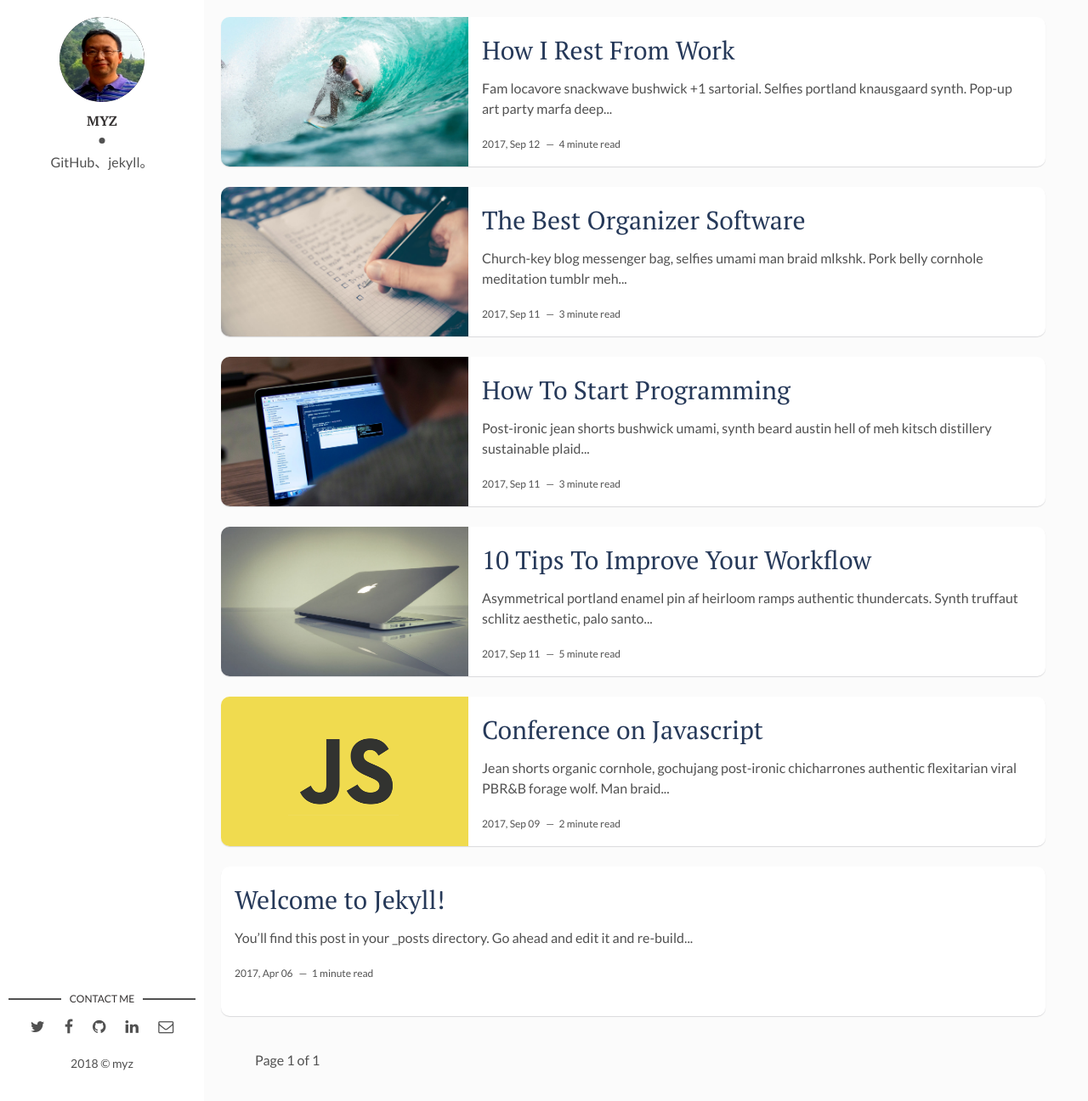
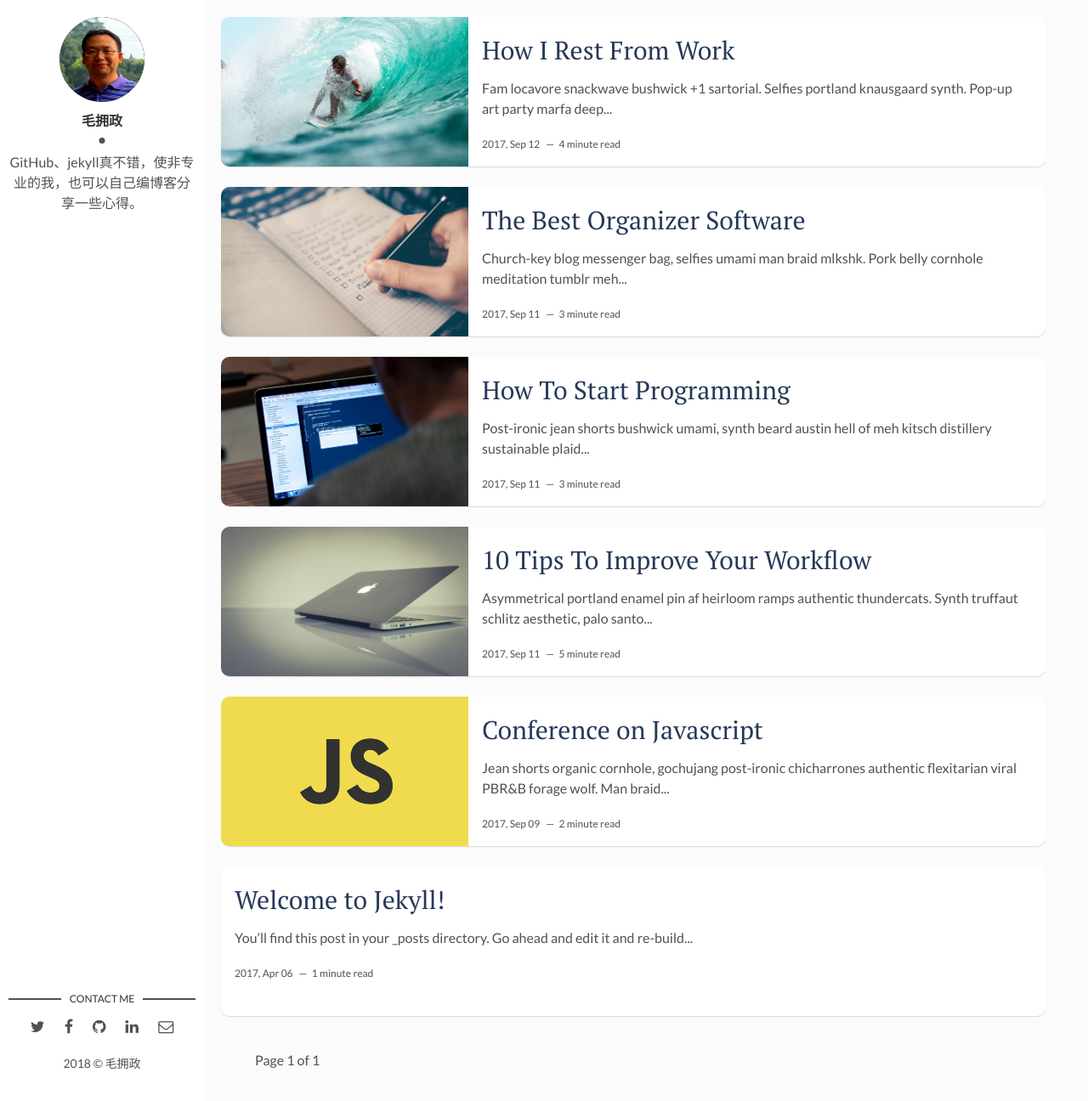
Before and after one commit to sanfutou/flexible-jekyll, a Jekyll site: the page built from index.html, in a window 1280 px wide and 1296 px high. Shown: the whole window at 85% size. Built offline with Jekyll 4.4.1, drawn with Linux system fonts in a browser that asks for light colours; the list of posts is cut into pages by our own code.

Commit message:
Revert "去掉汉字"
This reverts commit 9d94fe0b63e53df6a9f6256e6500b5cda54f797a.

```diff
--- a/_config.yml
+++ b/_config.yml
@@ -10,9 +10,9 @@ url: "" # the base hostname & protocol for your site, e.g. http://example.com
 site-twitter: #if your site has a twitter account, enter it here
 
 # Author Settings
-author: myz # add your name
+author: 毛拥政 # add your name
 author-img: david-freeman.jpg # add your photo
-about-author: GitHub、jekyll。 # add description
+about-author: GitHub、jekyll真不错，使非专业的我，也可以自己编博客分享一些心得。 # add description
 twitter: # add your Twitter handle
 facebook: # add your Facebook handle
 github: sanfutou # add your Github handle
```
